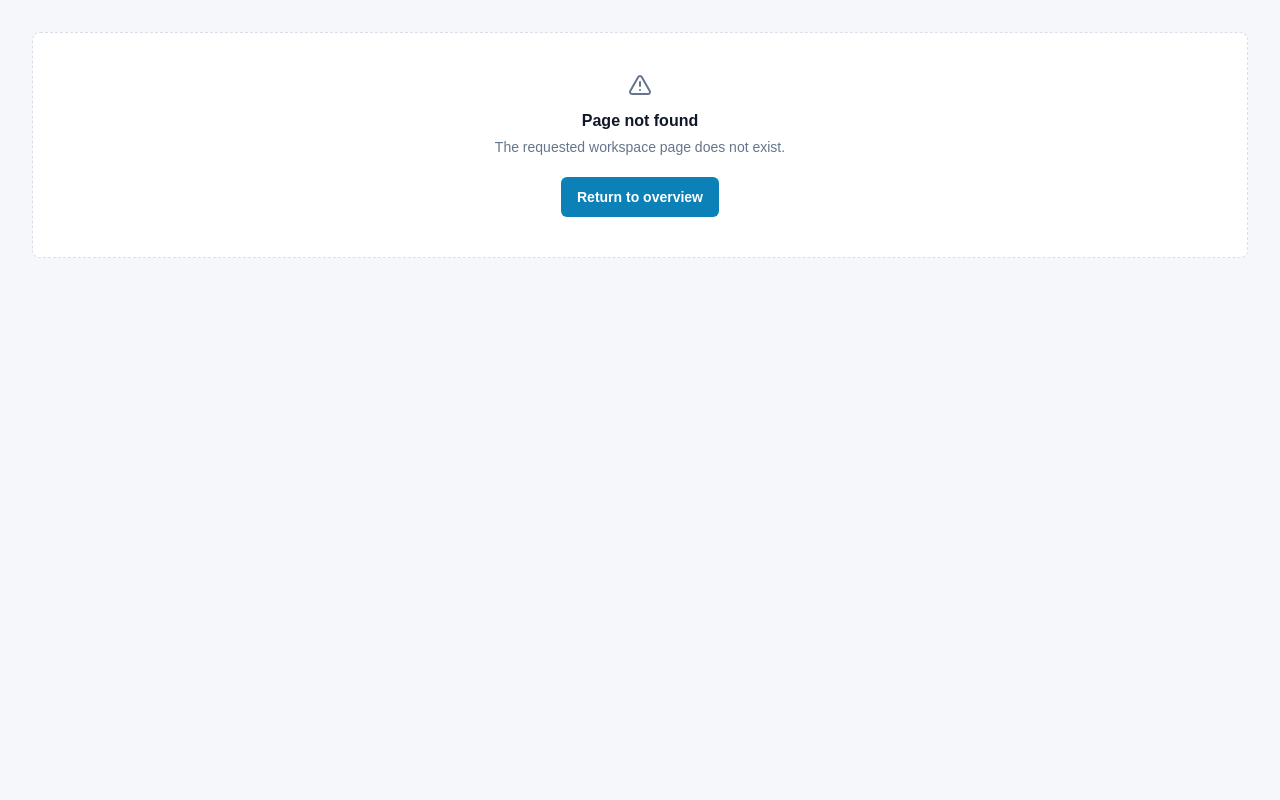
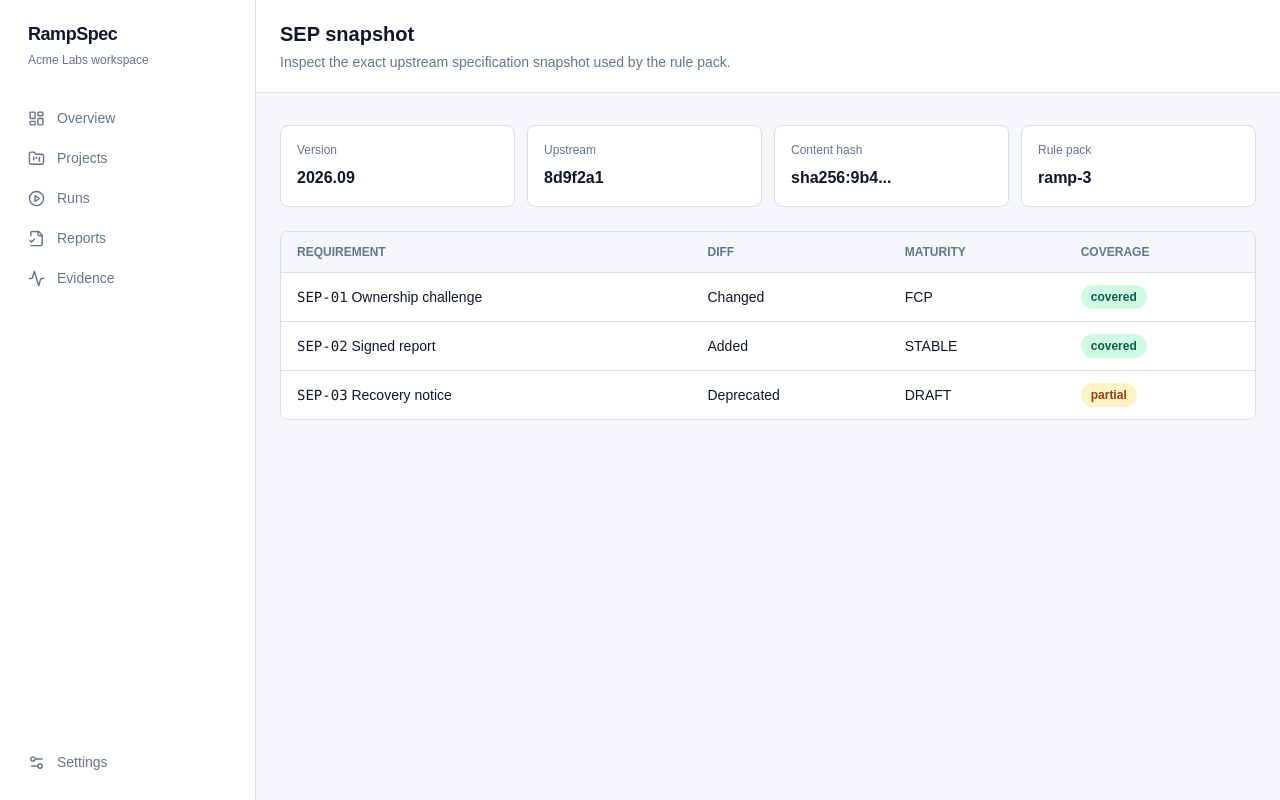
Before and after one commit to ramspec-labs/rampspec-frontend, a Next.js app: page /specs in a window 1280 px wide. Before the commit this address had no page. Built offline with nearby package versions, Linux system fonts and the light colour scheme.

Commit message:
Add SEP snapshot coverage matrix

```diff
--- /dev/null
+++ b/src/app/specs/page.tsx
@@ -0,0 +1,4 @@
+import { AppShell } from "@/components/app-shell";
+import { StatusBadge } from "@/components/ui/status-badge";
+import { requirements, snapshot } from "@/lib/specs/snapshots";
+export default function SpecsPage() { return <AppShell title="SEP snapshot" description="Inspect the exact upstream specification snapshot used by the rule pack."><div className="grid gap-3 md:grid-cols-4">{[["Version", snapshot.semanticVersion], ["Upstream", snapshot.upstreamCommit], ["Content hash", snapshot.contentHash], ["Rule pack", snapshot.rulePack]].map(([label, value]) => <div key={label} className="rounded-lg border border-line bg-surface p-4"><p className="text-xs text-muted">{label}</p><p className="mt-2 break-all font-semibold">{value}</p></div>)}</div><div className="mt-6 overflow-hidden rounded-lg border border-line bg-surface"><table className="w-full text-left text-sm"><caption className="sr-only">SEP coverage matrix</caption><thead className="border-b border-line bg-canvas text-xs uppercase text-muted"><tr><th className="px-4 py-3">Requirement</th><th className="px-4 py-3">Diff</th><th className="px-4 py-3">Maturity</th><th className="px-4 py-3">Coverage</th></tr></thead><tbody className="divide-y divide-line">{requirements.map((item) => <tr key={item.id}><td className="px-4 py-3"><code>{item.id}</code> {item.title}</td><td className="px-4 py-3 capitalize">{item.state}</td><td className="px-4 py-3 uppercase">{item.maturity}</td><td className="px-4 py-3"><StatusBadge status={item.coverage === "covered" ? "success" : item.coverage === "partial" ? "warning" : "danger"}>{item.coverage}</StatusBadge></td></tr>)}</tbody></table></div></AppShell>; }
--- /dev/null
+++ b/src/lib/specs/snapshots.ts
@@ -0,0 +1,3 @@
+export type SnapshotRequirement = { id: string; title: string; state: "added" | "changed" | "deprecated" | "removed" | "unchanged"; maturity: "draft" | "fcp" | "stable"; coverage: "covered" | "partial" | "missing" };
+export const snapshot = { semanticVersion: "2026.09", upstreamCommit: "8d9f2a1", contentHash: "sha256:9b4...", rulePack: "ramp-3" };
+export const requirements: SnapshotRequirement[] = [{ id: "SEP-01", title: "Ownership challenge", state: "changed", maturity: "fcp", coverage: "covered" }, { id: "SEP-02", title: "Signed report", state: "added", maturity: "stable", coverage: "covered" }, { id: "SEP-03", title: "Recovery notice", state: "deprecated", maturity: "draft", coverage: "partial" }];
```
